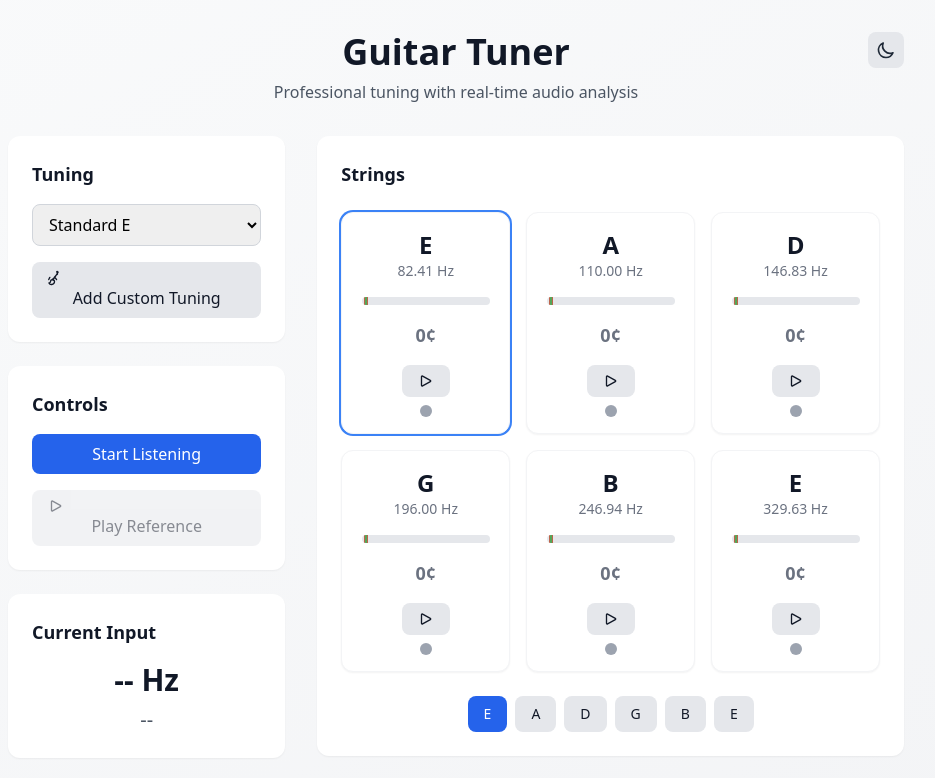
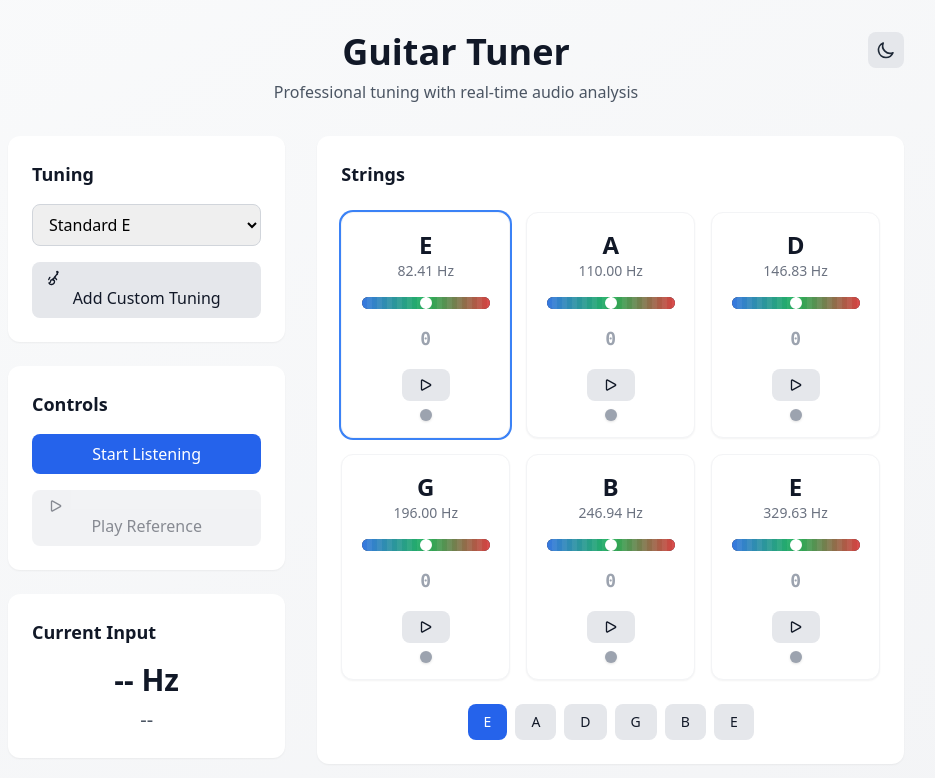
Before and after one commit to mezentsevs/guitar-tuner, a Nuxt app: page / in a window 1280 px wide. Shown: the top 778 px of the page, without its empty margins (184-1119 px from the left). Built offline with nearby package versions, Linux system fonts and the light colour scheme.

Commit message:
feat: update string indicator

```diff
--- a/components/StringIndicator.vue
+++ b/components/StringIndicator.vue
@@ -2,7 +2,7 @@
     <div
         class="flex flex-col items-center p-4 bg-white dark:bg-gray-800 rounded-xl shadow-sm border border-gray-100 dark:border-gray-700 transition-all duration-300"
         :class="{
-            'ring-2 ring-blue-500 bg-blue-50 dark:bg-blue-900/20': isActive,
+            'ring-2 ring-blue-500 bg-blue-50 dark:bg-blue-900/10': isActive,
             'scale-105': isActive && isPlaying,
         }">
         <!-- String Info -->
@@ -14,18 +14,32 @@
         </div>
 
         <!-- Deviation Indicator -->
-        <div class="w-32 h-2 bg-gray-200 dark:bg-gray-700 rounded-full mb-4 overflow-hidden">
+        <div class="w-32 h-3 bg-gray-900 rounded-full mb-4 relative overflow-hidden shadow-inner">
+            <!-- Background Gradient -->
             <div
-                class="h-full bg-gradient-to-r from-red-500 via-green-500 to-red-500 transition-all duration-200"
+                class="absolute inset-0 bg-gradient-to-r from-blue-500 via-green-500 to-red-500 opacity-90" />
+
+            <!-- Grid Pattern -->
+            <div
+                class="absolute inset-0 opacity-20 bg-[length:10px_100%] bg-gradient-to-r from-transparent via-white to-transparent"
                 :style="{
-                    transform: `translateX(${deviationPosition}%)`,
-                    width: '4px',
+                    backgroundImage:
+                        'linear-gradient(90deg, transparent 50%, rgba(255,255,255,0.3) 50%)',
                 }" />
+
+            <!-- Center Marker -->
+            <div
+                class="absolute left-1/2 top-0 w-0.5 h-3 bg-white transform -translate-x-1/2 shadow-lg shadow-green-400 dark:shadow-green-400" />
+
+            <!-- Moving Indicator -->
+            <div
+                class="absolute top-0 w-3 h-3 bg-white rounded-full transform -translate-x-1/2 transition-all duration-150 border-2 border-white shadow-md dark:shadow-lg dark:shadow-green-400"
+                :style="{ left: `${deviationPosition}%` }" />
         </div>
 
         <!-- Cent Display -->
-        <div class="text-lg font-semibold mb-4" :class="centColor">
-            {{ deviation > 0 ? '+' : '' }}{{ deviation }}¢
+        <div class="text-lg font-semibold mb-4 font-mono" :class="centColor">
+            {{ deviation > 0 ? '+' : '' }}{{ deviation }}
         </div>
 
         <!-- Play Button -->
@@ -60,32 +74,34 @@ const props = defineProps<{
 }>();
 
 const deviationPosition = computed((): number => {
-    return Math.max(-50, Math.min(50, props.deviation / 2)) + 50;
+    const clamped: number = Math.max(-50, Math.min(50, props.deviation));
+
+    return ((clamped + 50) / 100) * 100;
 });
 
 const centColor = computed((): string => {
     switch (props.status) {
         case DetectionStatus.InTune:
-            return 'text-green-600 dark:text-green-400';
+            return 'text-green-500 dark:drop-shadow-[0_0_3px_rgba(34,197,94,0.5)] dark:drop-shadow-[0_0_6px_rgba(34,197,94,0.3)]';
         case DetectionStatus.TooLow:
-            return 'text-blue-600 dark:text-blue-400';
+            return 'text-blue-500 dark:drop-shadow-[0_0_3px_rgba(59,130,246,0.5)] dark:drop-shadow-[0_0_6px_rgba(59,130,246,0.3)]';
         case DetectionStatus.TooHigh:
-            return 'text-red-600 dark:text-red-400';
+            return 'text-red-500 dark:drop-shadow-[0_0_3px_rgba(239,68,68,0.5)] dark:drop-shadow-[0_0_6px_rgba(239,68,68,0.3)]';
         default:
-            return 'text-gray-500 dark:text-gray-400';
+            return 'text-gray-400';
     }
 });
 
 const statusColor = computed((): string => {
     switch (props.status) {
         case DetectionStatus.InTune:
-            return 'bg-green-500';
+            return 'bg-green-500 shadow dark:shadow-[0_0_6px_rgba(34,197,94,0.5)] dark:shadow-[0_0_12px_rgba(34,197,94,0.3)]';
         case DetectionStatus.TooLow:
-            return 'bg-blue-500';
+            return 'bg-blue-500 shadow dark:shadow-[0_0_6px_rgba(59,130,246,0.5)] dark:shadow-[0_0_12px_rgba(59,130,246,0.3)]';
         case DetectionStatus.TooHigh:
-            return 'bg-red-500';
+            return 'bg-red-500 shadow dark:shadow-[0_0_6px_rgba(239,68,68,0.5)] dark:shadow-[0_0_12px_rgba(239,68,68,0.3)]';
         default:
-            return 'bg-gray-400 dark:bg-gray-500';
+            return 'bg-gray-400 dark:bg-gray-500 shadow';
     }
 });
 </script>
```
